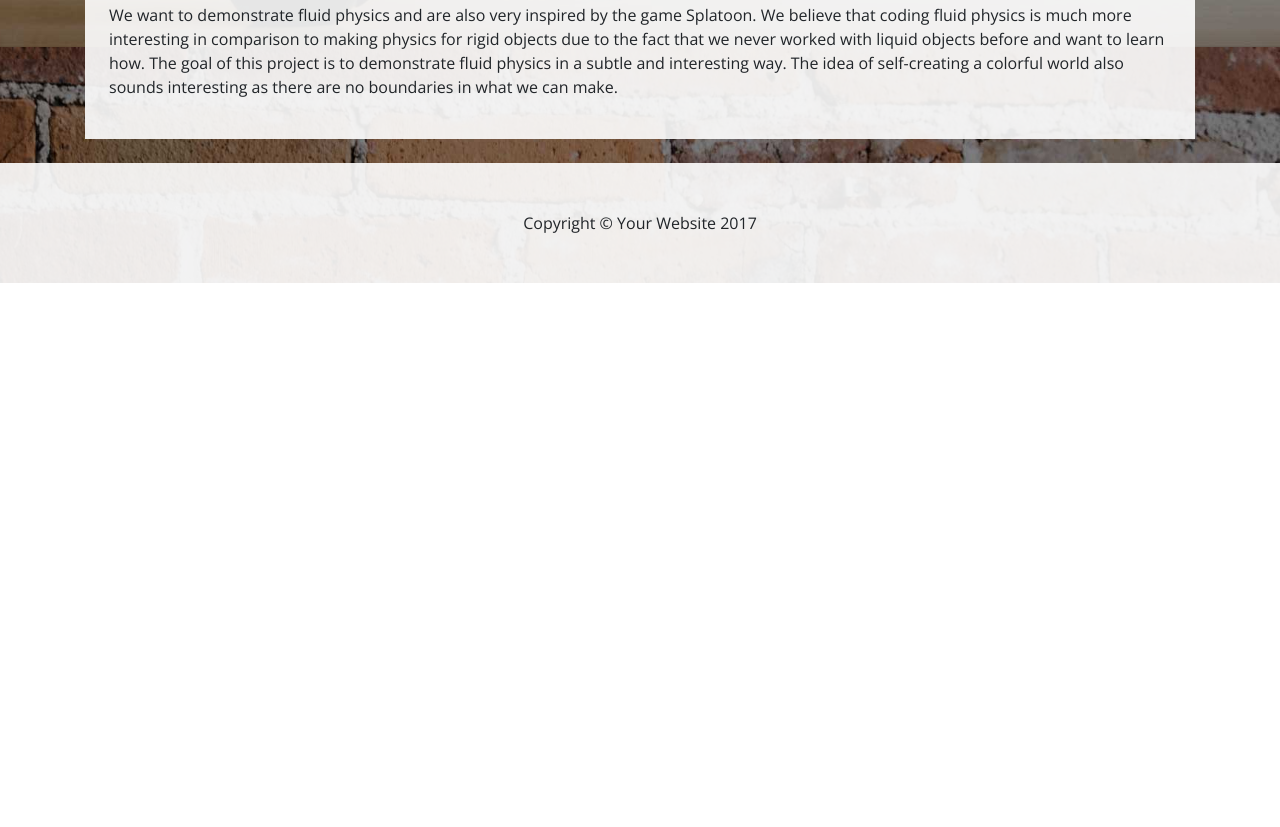
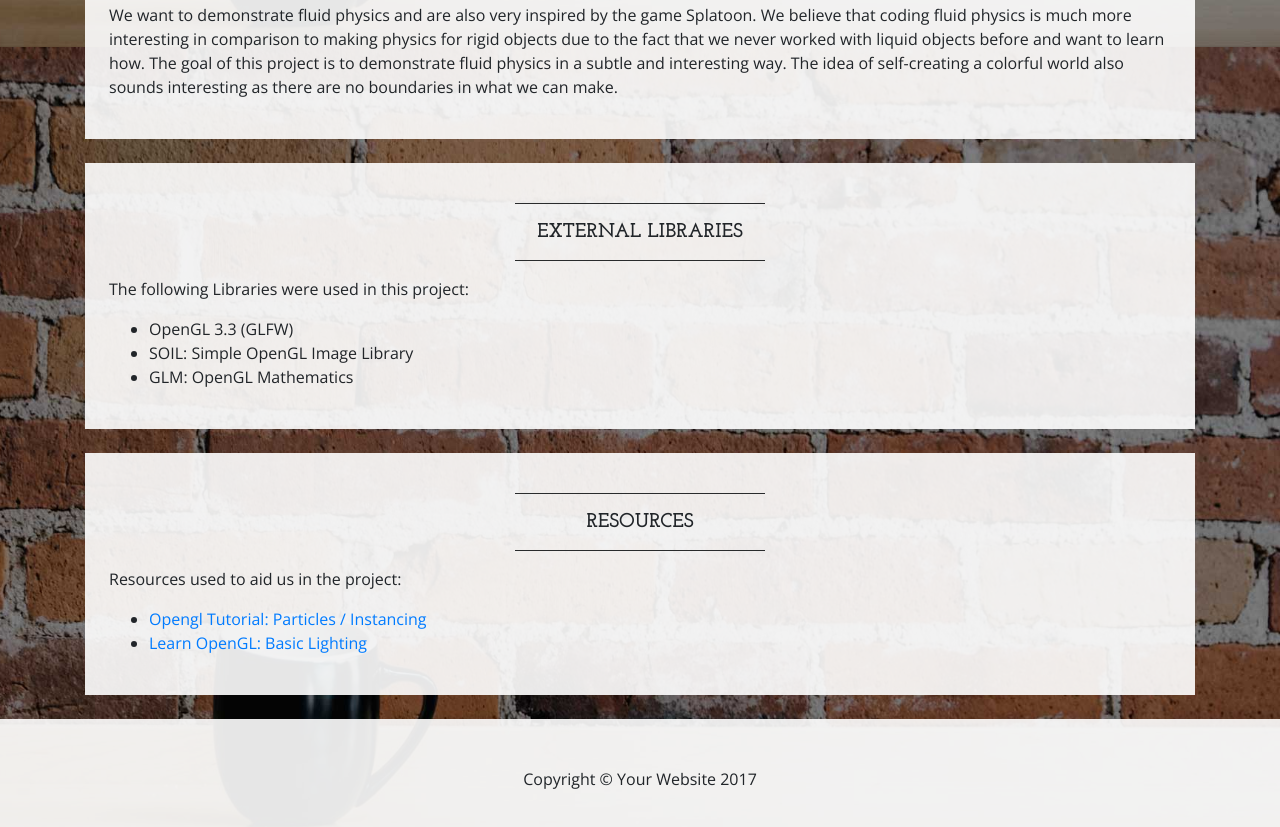
Before and after one commit to dylanseto/PaintShooter, a website: page Web/index.html in a window 1280 px wide. Shown: the part 1553-2380 px from the top of the page. Before the commit the page ends 1836 px from the top, so only its background shows below. Drawn offline with nearby package versions, Linux system fonts and the light colour scheme.

Commit message:
adds resources and external libraries

```diff
--- a/Web/index.html
+++ b/Web/index.html
@@ -112,6 +112,33 @@
         <p>We want to demonstrate fluid physics and are also very inspired by the game Splatoon. We believe that coding fluid physics is much more interesting in comparison to making physics for rigid objects due to the fact that we never worked with liquid objects before and want to learn how. The goal of this project is to demonstrate fluid physics in a subtle and interesting way. The idea of self-creating a colorful world also sounds interesting as there are no boundaries in what we can make.</p>
       </div>
 
+      <div class="bg-faded p-4 my-4">
+        <hr class="divider">
+        <h2 class="text-center text-lg text-uppercase my-0">
+          <strong>External Libraries</strong>
+        </h2>
+        <hr class="divider">
+        <p>The following Libraries were used in this project: </p>
+        <ul>
+          <li>OpenGL 3.3 (GLFW)</li>
+          <li>SOIL: Simple OpenGL Image Library</li>
+          <li>GLM: OpenGL Mathematics</li>
+        </ul>
+      </div>
+
+      <div class="bg-faded p-4 my-4">
+        <hr class="divider">
+        <h2 class="text-center text-lg text-uppercase my-0">
+          <strong>Resources</strong>
+        </h2>
+        <hr class="divider">
+        <p>Resources used to aid us in the project:</p>
+        <ul>
+          <li><a href="http://www.opengl-tutorial.org/intermediate-tutorials/billboards-particles/particles-instancing/">Opengl Tutorial: Particles / Instancing</a></li>
+          <li><a href="https://learnopengl.com/#!Lighting/Basic-Lighting">Learn OpenGL: Basic Lighting</a></li>
+        </ul>
+      </div>
+
     </div>
     <!-- /.container -->
 
```
